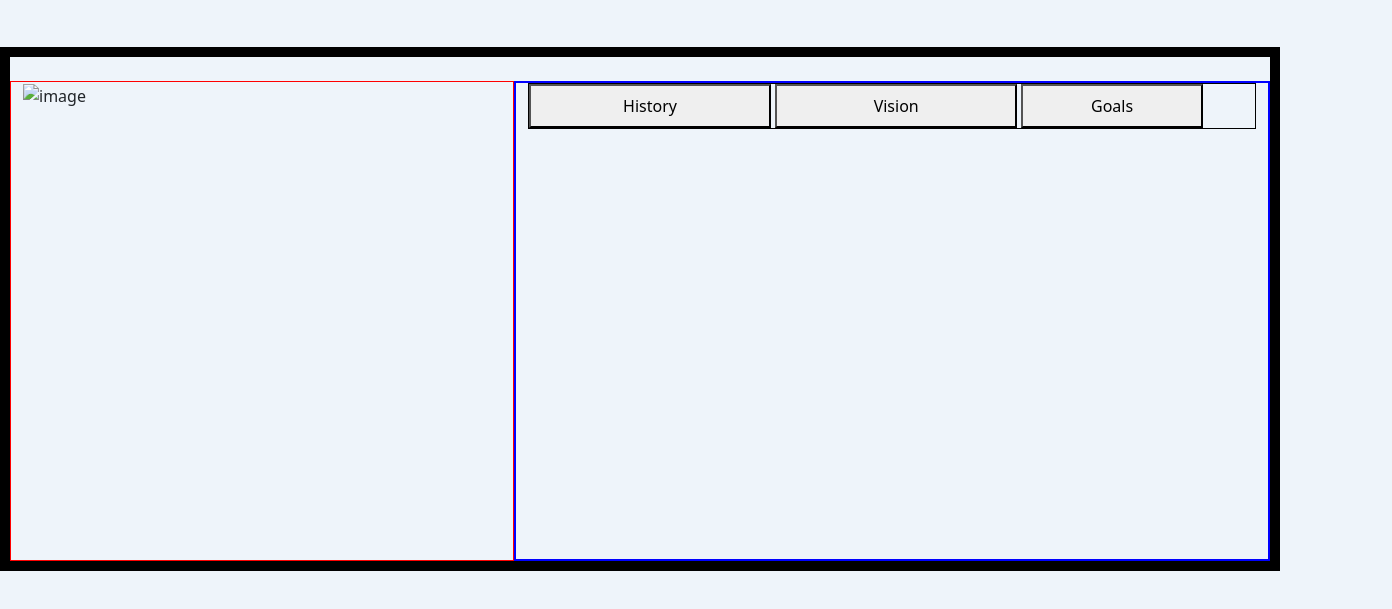
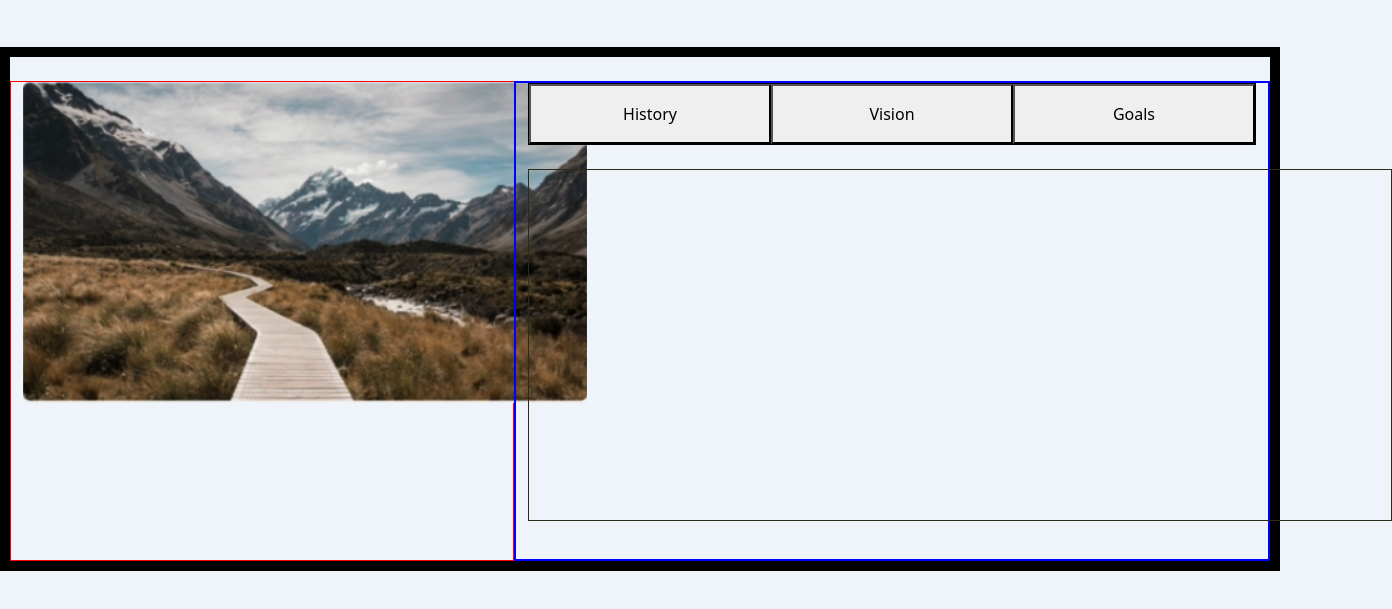
Before and after one commit to samade747/About-Section-By-JavaScript, a plain HTML site: page index.html in a window 1280 px wide. Shown: the part 171-780 px from the top of the page, 1392 px wide, since content can reach past the window. Drawn offline with nearby package versions, Linux system fonts and the light colour scheme.

Commit message:
566565416

```diff
--- a/index.html
+++ b/index.html
@@ -24,22 +24,34 @@
 
     <div class="col-lg-6 col-md-6 col-sm-12 mt-4" style="border: 1px solid red; height: 30rem; width: 40%;">
         <!-- pic section -->
-        <img src="" alt="image" id="">
+        <img src="./images/00001.PNG" alt="image" id="">
 
     </div>
 
 
-    <div class="col-lg-6 col-md-6 col-sm-12 mt-4" style="border: 2px solid blue; height: 30rem; width: 60%;">
+    <div class="col-lg-6 col-md-6 col-sm-12 mt-4 " style="border: 2px solid blue; height: 30rem; width: 60%;">
     <!-- 3 buttons -->
-        <div id="d-flex flex-row " style="border: 1px solid black;">
-            <button class="p-2 col-4" id="History">History</button>
-            <button class="p-2 col-4" id="Vision">Vision</button>
-            <button class="p-2 col-3" id="Goals">Goals</button>
+        <div class="d-flex flex-row " style="border: 1px solid black;">
+            <button class="p-3 col w-25 " id="History">History</button>
+            <button class="p-3 col w-25 " id="Vision">Vision</button>
+            <button class="p-3 col w-25 " id="Goals">Goals</button>
+        </div>
+        <div class="col-lg-6 col-md-6 col-sm-12 mt-4" style="border: 1px solid rgb(43, 43, 23); width: 54rem; height: 22rem;">
+            <div class="text-data">
+
+            </div>
         </div>
 
 
 
+
+
     </div>
+
+
+
+
+
 </div>
 
 </div>
```
